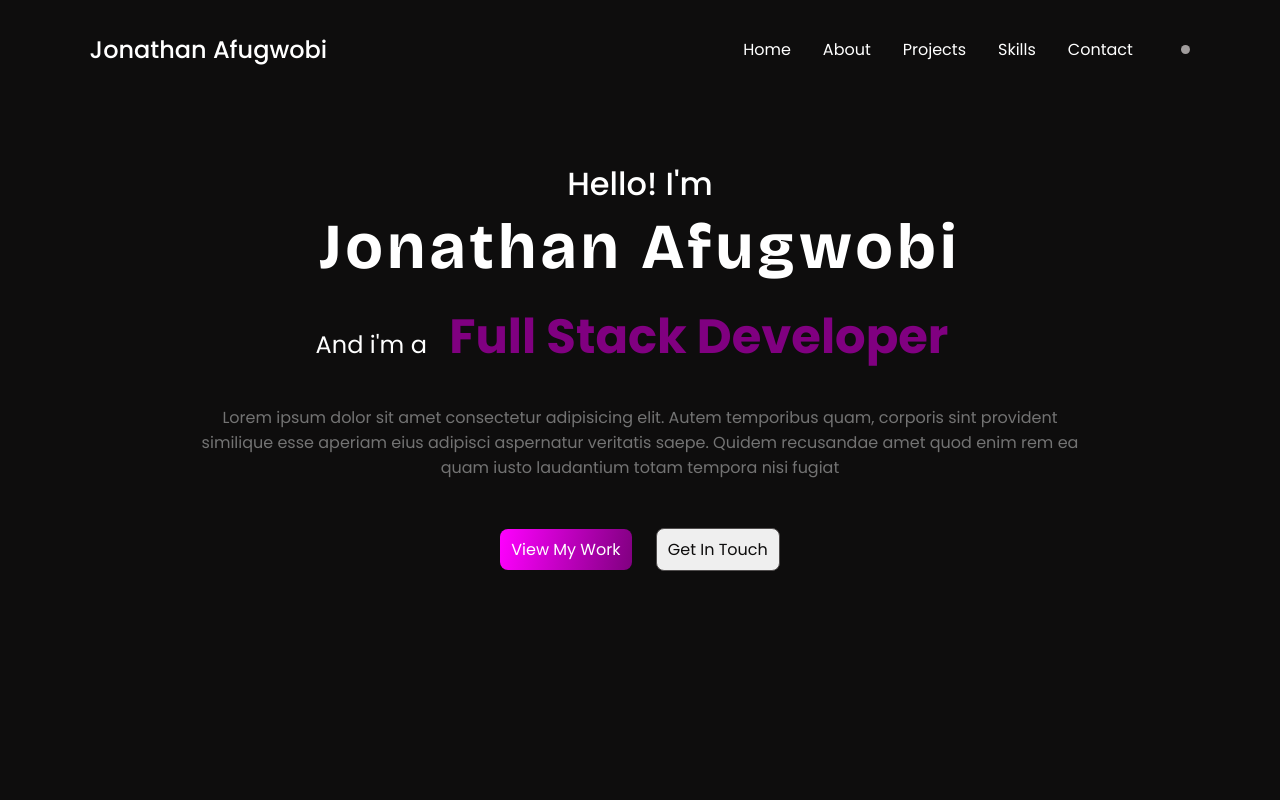
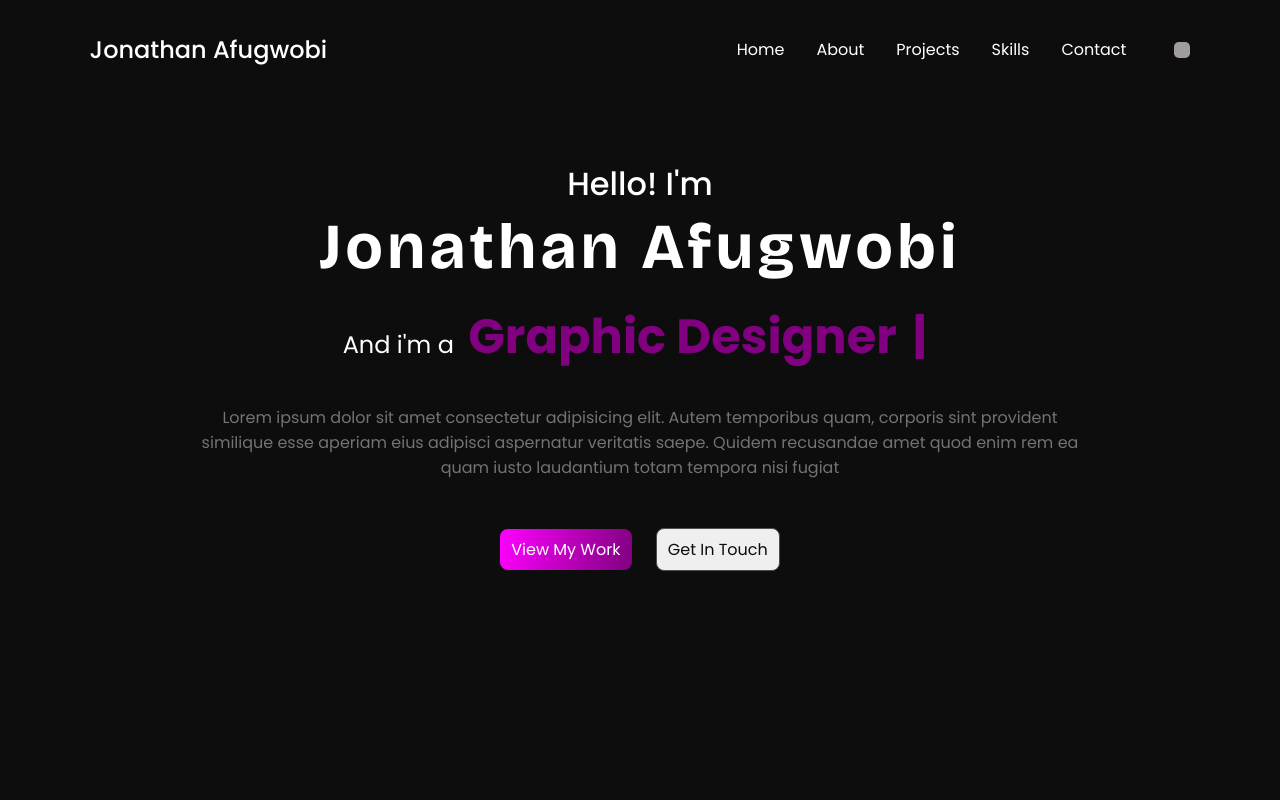
Before and after one commit to Dopetwist/Portfolio-site, a React (Vite) app: page / in a window 1280 px wide. Shown: the top 800 px of the page. Built offline with nearby package versions, Linux system fonts and the light colour scheme; some icons are missing.

Commit message:
feat: add typed js animation on 'Home' Component

```diff
--- a/index.html
+++ b/index.html
@@ -12,7 +12,7 @@
         let savedTheme = localStorage.getItem("theme");
         const toggleButton = document.getElementById("toggle-icon");
 
-        // Set default theme to dark mode on first reload
+        // Set default theme to dark mode on first load
         if (!savedTheme) {
           savedTheme = "dark";
           localStorage.setItem("theme", "dark");
--- a/package.json
+++ b/package.json
@@ -11,7 +11,8 @@
   },
   "dependencies": {
     "react": "^19.1.1",
-    "react-dom": "^19.1.1"
+    "react-dom": "^19.1.1",
+    "typed.js": "^2.1.0"
   },
   "devDependencies": {
     "@eslint/js": "^9.33.0",
--- a/src/components/Home.jsx
+++ b/src/components/Home.jsx
@@ -1,13 +1,32 @@
-
+import { useEffect, useRef } from 'react';
+import Typed from 'typed.js';
 
 function Home() {
+    // Create reference to store the DOM element containing the animation
+    const el = useRef(null);
+
+    useEffect(() => {
+        const typed = new Typed(el.current, {
+            strings: ['Full Stack Developer', 'Graphic Designer'],
+            typeSpeed: 80,
+            backSpeed: 80,
+            backDelay: 1000,
+            loop: true
+        });
+
+        return () => {
+            // Destroy Typed instance during cleanup to stop animation
+            typed.destroy();
+        };
+    }, []);
+
     return (
         <section id="home">
             <main>
                 <div className="home-div">
                     <h3> Hello! I'm </h3>
                     <h2> Jonathan Afugwobi </h2>
-                    <p id="dev">And i'm a <span>Full Stack Developer</span></p>
+                    <p id="dev">And i'm a <span ref={el}/> </p>
 
                     <p className="home-text">Lorem ipsum dolor sit amet consectetur adipisicing elit.
                         Autem temporibus quam, corporis sint provident similique esse aperiam
--- a/src/index.css
+++ b/src/index.css
@@ -61,7 +61,7 @@ header {
     justify-content: center;
     align-items: center;
     border-radius: 0.3rem;
-    padding: 0.3rem;
+    padding: 0.5rem;
     margin-left: 3rem;
 }
 
@@ -118,12 +118,14 @@ header {
 #dev {
     font-size: 1.5rem;
     margin: 1rem 0 2rem;
+    margin-left: 17%;
+    text-align: left !important;
 }
 
 #dev span {
     font-size: 3rem;
     font-weight: bold;
-    margin: 0 1rem;
+    margin: 0 0.5rem;
     color: var(--main-color);
 }
 
```
Also changed, not shown: 1 other file (tests, documents, lock files or other folders).
